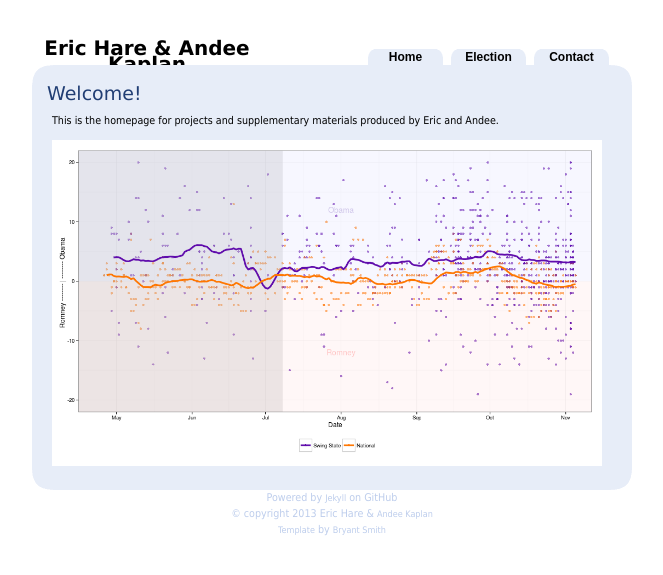
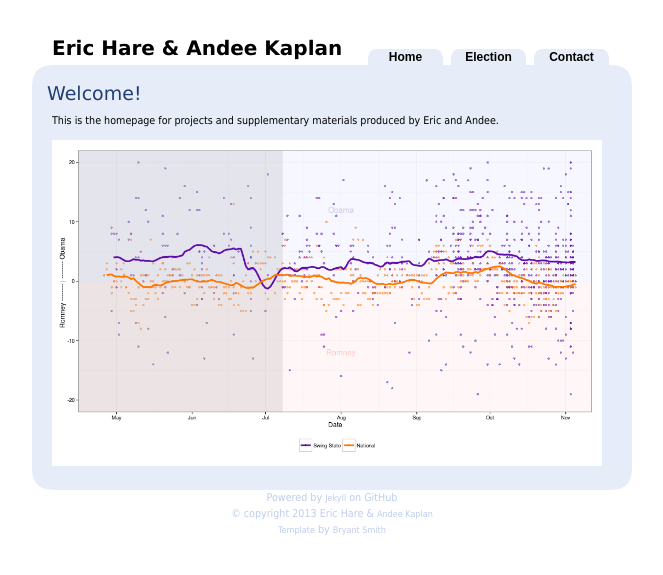
Before and after one commit to erichare/harekaplan.github.com, a Jekyll site: the page built from index.html, in a window 1280 px wide. Shown: the top 575 px of the page, without its empty margins (308-971 px from the left). Built offline with Jekyll 4.4.1, drawn with Linux system fonts in a browser that asks for light colours; Markdown is read by kramdown in place of the engine named in the settings.

Commit message:
width hardcoded no more

```diff
--- a/css/BlueBliss/bluebliss.css
+++ b/css/BlueBliss/bluebliss.css
@@ -74,8 +74,8 @@ height:40px;
 
 #title
 {
-width:230px;
 height:40px;
+margin-left:20px;
 margin-right:10px;
 margin-top:15px;
 font-family:Verdana, Arial, Helvetica, sans-serif;
```
